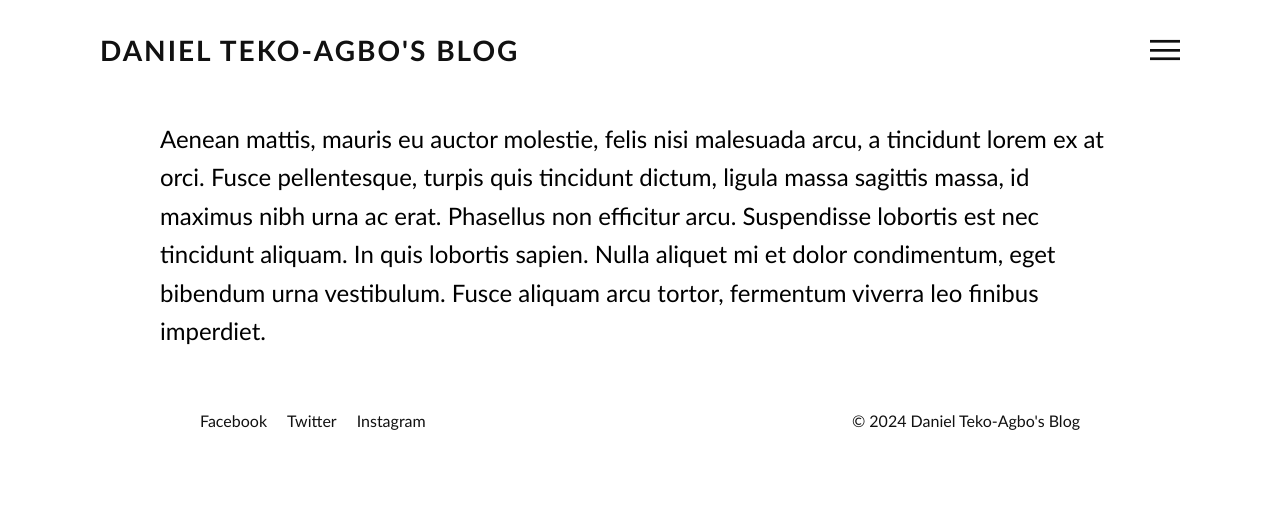
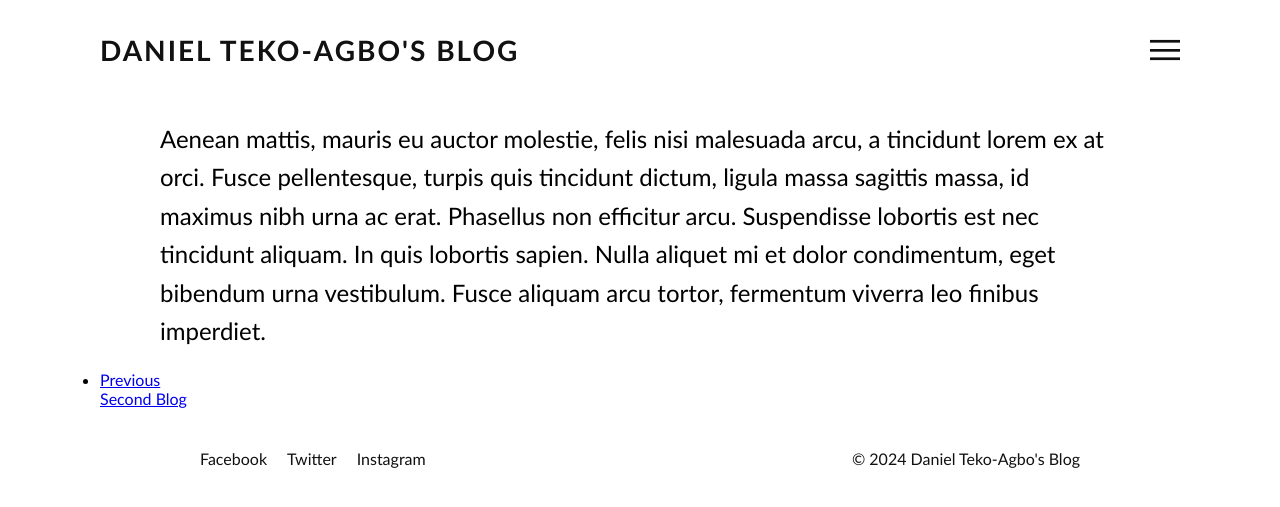
Before and after one commit to DanielTeko-Agbo/blog, a Jekyll site: the page built from _posts/2024-07-23-writing-to-graylog-from-nifi.md, in a window 1280 px wide. Shown: the top 507 px of the page. Built offline with Jekyll 4.4.1, drawn with Linux system fonts in a browser that asks for light colours.

Commit message:
Added some styling

```diff
--- a/_layouts/default.html
+++ b/_layouts/default.html
@@ -22,6 +22,27 @@
 			{{content}}
 		</div>
 
+        <div>
+            <ul>
+                {% if page.previous.url %}
+                    <li>
+                        <a href="{{ page.previous.url | prepend: site.baseurl | replace: '//', '/' }}">
+                            Previous<br>
+                            <span>{{page.previous.title}}</span>
+                        </a>
+                    </li>
+                {% endif %}
+
+                {% if page.next.url %}
+                    <li>
+                        <a href="{{ page.next.url | prepend: site.baseurl | replace: '//', '/' }}">
+                            Next<br>
+                            <span>{{page.next.title}}</span>
+                        </a>
+                    </li>
+                {% endif %}
+            </ul>
+        </div>
         <!-- {% if page.previous.url %}
             <li>
                 <a href="{{ page.previous.url | prepend: site.baseurl | replace: '//', '/' }}">
--- a/_layouts/home.html
+++ b/_layouts/home.html
@@ -18,7 +18,7 @@ layout: default
                 <h3 class="post-heading">{{ post.title | escape }}</h3>
                 <span class="post-tags">{% for tag in post.tags %}{{tag}}  {% endfor %}</span>
                 <p class="post-excerpt">{{ post.excerpt | truncatewords: 30 | strip }}</p>
-                <span class="post-author">By {{ post.author }} on  {%- assign date_format = "%b %-d, %Y" -%}{{ post.date | date: date_format }}</span>
+                <span class="post-author">By {{ post.author }} on {{ post.date | date: "%B %-d, %Y" }}</span>
                 <hr/>
             </a>
         </div>
```
